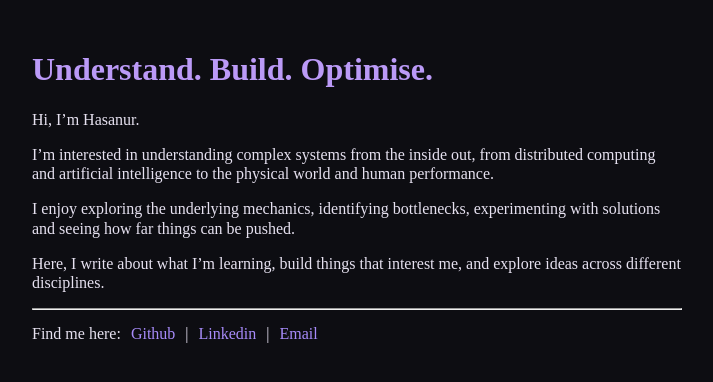
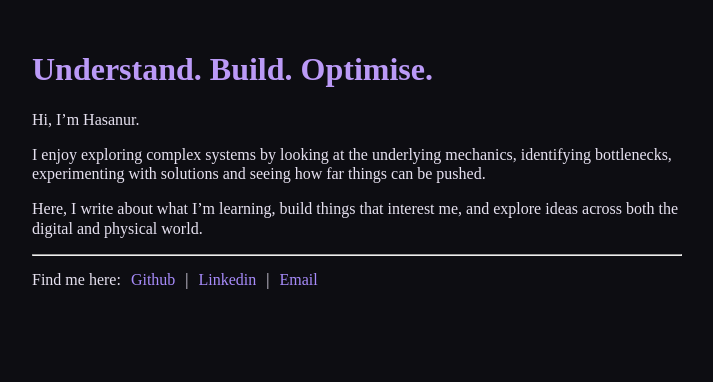
Before and after one commit to ElPatatone/ElPatatone.github.io, a Jekyll site: the page built from index.md, in a window 1280 px wide. Shown: the top 382 px of the page, without its empty margins (283-996 px from the left). Built offline with Jekyll 4.4.1, drawn with Linux system fonts in a browser that asks for light colours.

Commit message:
feat: update the index page

```diff
--- a/index.md
+++ b/index.md
@@ -5,8 +5,6 @@ layout: default
 
 Hi, I'm Hasanur.
 
-I'm interested in understanding complex systems from the inside out, from distributed computing and artificial intelligence to the physical world and human performance.
+I enjoy exploring complex systems by looking at the underlying mechanics, identifying bottlenecks, experimenting with solutions and seeing how far things can be pushed.
 
-I enjoy exploring the underlying mechanics, identifying bottlenecks, experimenting with solutions and seeing how far things can be pushed.
-
-Here, I write about what I'm learning, build things that interest me, and explore ideas across different disciplines.
+Here, I write about what I'm learning, build things that interest me, and explore ideas across both the digital and physical world.
```
